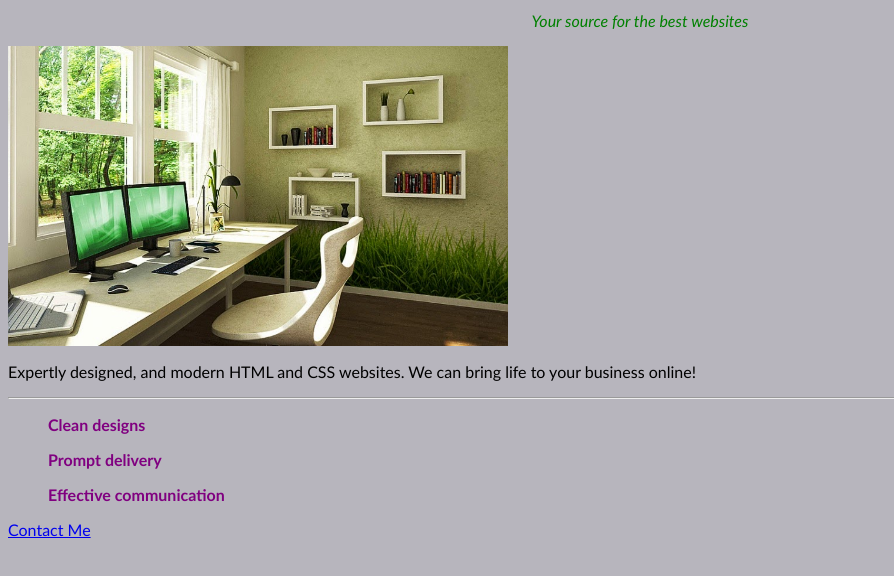
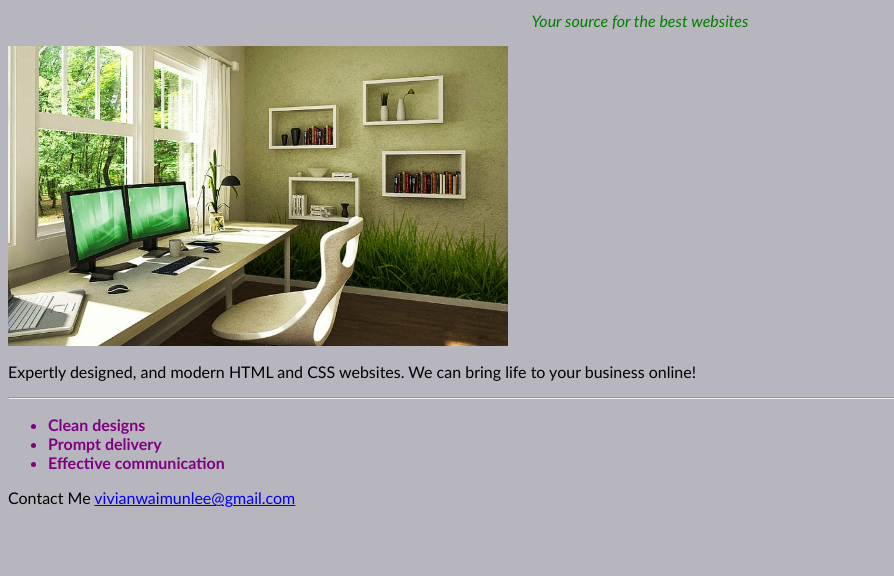
Before and after one commit to vivianwmlee/vivianwmlee.github.io, a plain HTML site: page unit_3/index.html in a window 1280 px wide. Shown: the part 108-684 px from the top of the page, without its empty margins (0-894 px from the left). Drawn offline with Linux system fonts and the light colour scheme.

Commit message:
Update index.html

```diff
--- a/unit_3/index.html
+++ b/unit_3/index.html
@@ -2,26 +2,19 @@
 <html>
 <head>
 	<title>Vivian's Websites</title>
+	<link rel="stylesheet" type="text/css" href="css/style.css">
 </head>
-    <link rel="stylesheet" type="text/css" href="css/style.css">
 <body>
-    <h1>Vivian's Websites</h1>
-
-    <p id="slogan">Your source for the best websites</p>
-
-    <p class="center">
-        <img src="images/homeoffice.jpg" alt="sunny home office" title="Home Office" width="500" height="300" align="middle">
-    </p>
-
-    <p>Expertly designed, and modern HTML and CSS websites.  We can bring life to your business online!</p>
-    <hr>
-    <ul>Clean designs</ul>
-    <ul>Prompt delivery</ul>
-    <ul>Effective communication</ul>
-
-    <p>
-    <a href="vivianwaimunlee@gmail.com">Contact Me</a>
-    </p>
-
+	<h1>Vivian's Websites</h1>
+	<p id="slogan">Your source for the best websites</p>
+	<img src="images/homeoffice.jpg" alt="sunny home office" title="Home Office" width="500" height="300" align="middle">
+	<p>Expertly designed, and modern HTML and CSS websites.  We can bring life to your business online!</p>
+	<hr>
+	<ul>
+		<li>Clean designs</li>
+		<li>Prompt delivery</li>
+		<li>Effective communication</li>
+	</ul>
+    	<p>Contact Me <a href="mailto:vivianwaimunlee@gmail.com">vivianwaimunlee@gmail.com</a></p>
 </body>
 </html>
```
